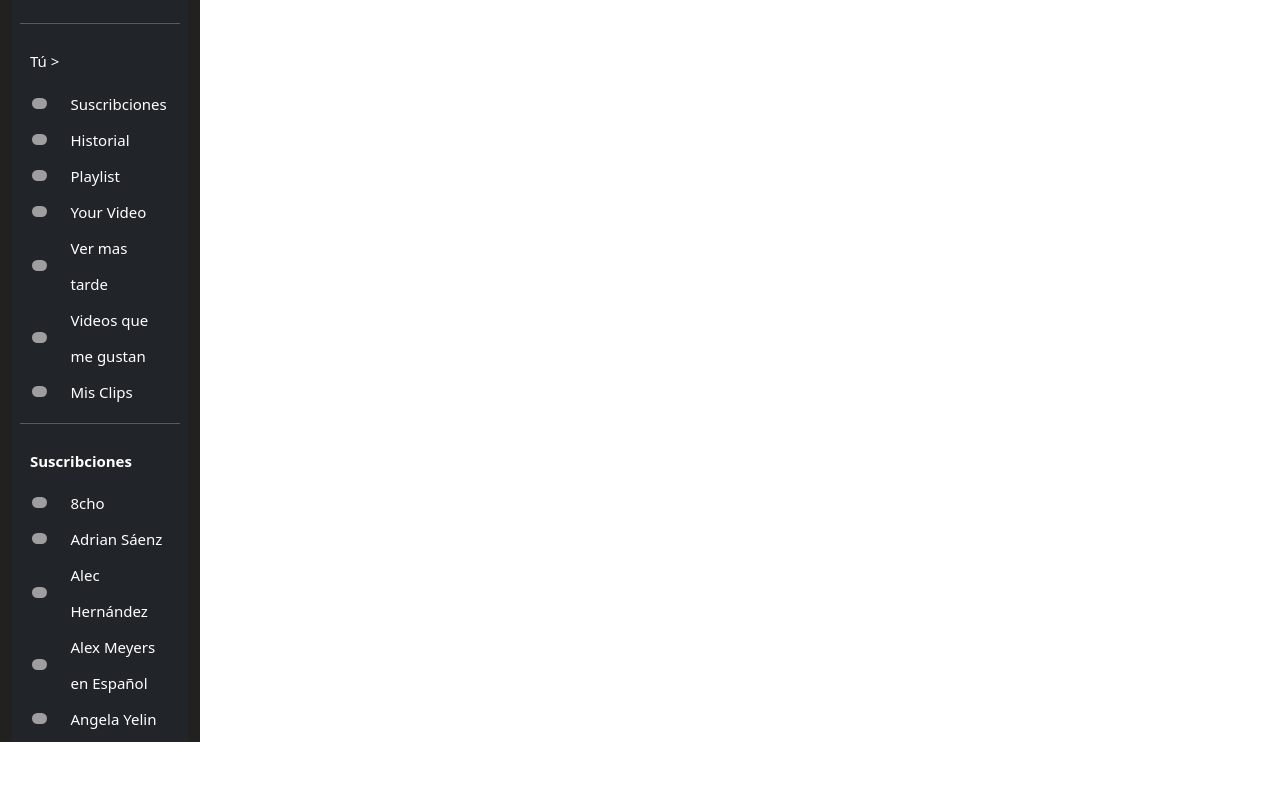
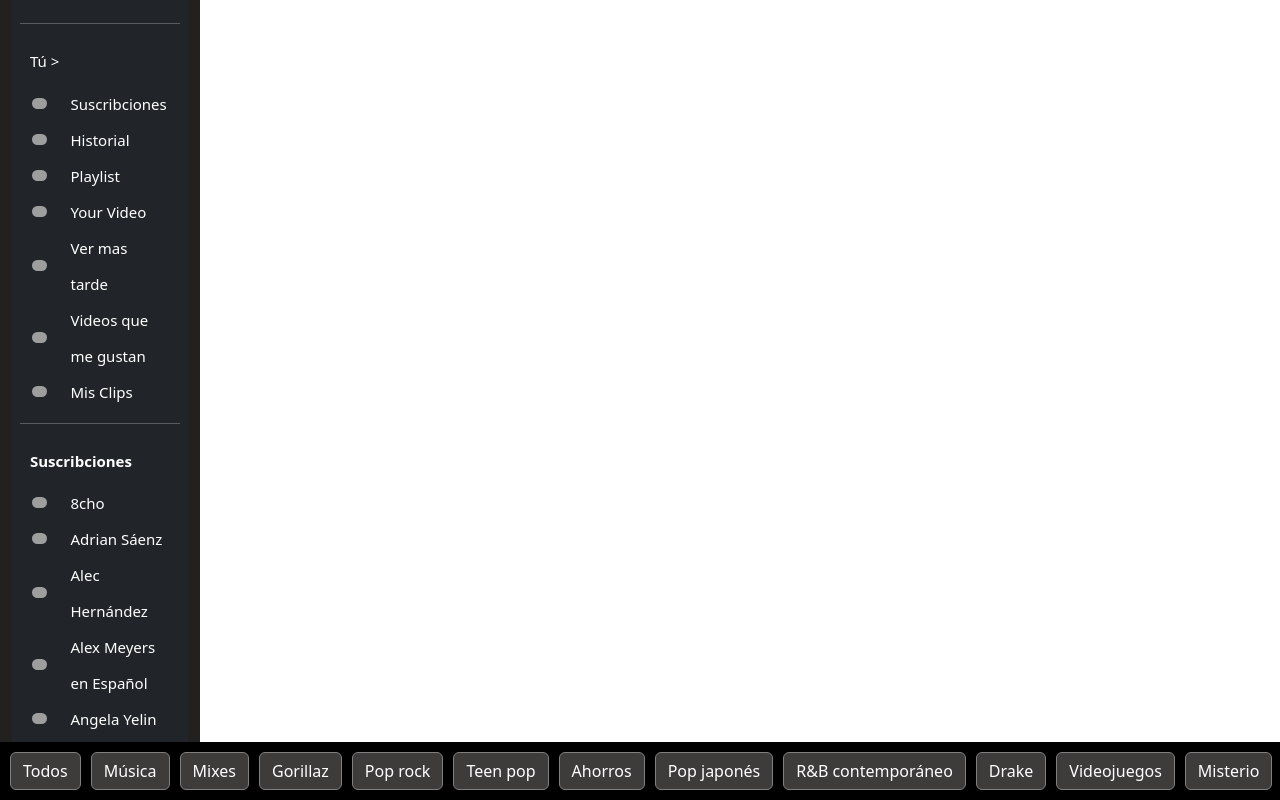
Before and after one commit to MarcelaTovar/ExamenUx1, a React (Create React App) app in the folder examenux/: page / in a window 1280 px wide. Shown: the part 178-978 px from the top of the page. Before the commit the page ends 920 px from the top, so only its background shows below. Built offline with nearby package versions, Linux system fonts and the light colour scheme; grey boxes are pictures that could not be loaded.

Commit message:
Barra de botones

```diff
--- a/examenux/src/App.js
+++ b/examenux/src/App.js
@@ -1,14 +1,15 @@
 import './App.css';
 import './organismos/Barras/Barras'
 import Barras from './organismos/Barras/Barras';
+import BarraBotones from './molecules/BarraBotones/BarraBotones';
 
 function App() {
   return (
     <div className="App">
       <div class="background-barra">
         <Barras></Barras>
+        <BarraBotones></BarraBotones>
       </div>
-
     </div>
   );
 }
--- a/examenux/src/atoms/Boton/Boton.css
+++ b/examenux/src/atoms/Boton/Boton.css
@@ -1,5 +1,12 @@
-button{
-    background-color: grey;
+.btn2{
+    background-color: rgb(62, 59, 59);
     text-align: center;
     color:white;
+    margin-right: 10px;
+    border-color: gray;
 }
+.btn2:hover{
+    background-color: white;
+    color: black;
+    border-color: white;
+}
--- a/examenux/src/atoms/Boton/Boton.js
+++ b/examenux/src/atoms/Boton/Boton.js
@@ -7,7 +7,7 @@ import './Boton.css';
 const Boton = (param) =>{
     const {nombre} = param;
     return(
-        <button class="btn btn-primary" type="submit">{nombre}</button>
+        <button class="btn btn-primary btn2" type="submit">{nombre}</button>
     );
 }
 
--- /dev/null
+++ b/examenux/src/molecules/BarraBotones/BarraBotones.css
@@ -0,0 +1,15 @@
+.scrollable-container {
+    display: flex;
+    overflow-x: auto;
+    white-space: nowrap;
+    padding: 10px;
+    background-color: black;
+}
+
+.element {
+    flex: 0 0 auto;
+    padding: 10px;
+    background-color: #f0f0f0;
+    margin-right: 10px;
+    min-width: 100px;
+}
--- /dev/null
+++ b/examenux/src/molecules/BarraBotones/BarraBotones.js
@@ -0,0 +1,28 @@
+import React from 'react';
+import 'bootstrap/dist/css/bootstrap.min.css';
+import Boton from '../../atoms/Boton/Boton';
+import './BarraBotones.css';
+
+
+const BarraBotones = () =>{
+    return(
+    <div class="scrollable-container">
+        <Boton nombre="Todos"></Boton>
+        <Boton nombre="Música"></Boton>
+        <Boton nombre="Mixes"></Boton>
+        <Boton nombre="Gorillaz"></Boton>
+        <Boton nombre="Pop rock"></Boton>
+        <Boton nombre="Teen pop"></Boton>
+        <Boton nombre="Ahorros"></Boton>
+        <Boton nombre="Pop japonés"></Boton>
+        <Boton nombre="R&B contemporáneo"></Boton>
+        <Boton nombre="Drake"></Boton>
+        <Boton nombre="Videojuegos"></Boton>
+        <Boton nombre="Misterio"></Boton>
+        <Boton nombre="Taylor Swift"></Boton>
+        <Boton nombre="Star Wars"></Boton>
+    </div>
+    );
+}
+
+export default BarraBotones;
```
